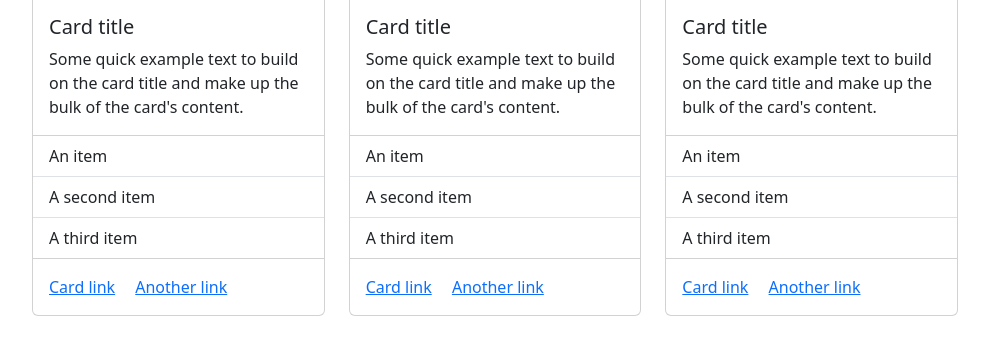
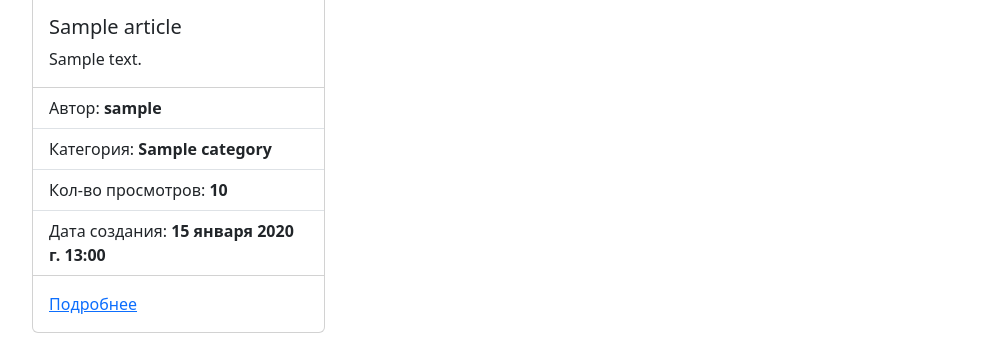
Before and after one commit to Ainz55/django_blog, a Django app: page / in a window 1280 px wide. Shown: the part 324-662 px from the top of the page, without its empty margins (240-1229 px from the left). Run offline with Django 5.2, Linux system fonts and the light colour scheme; tables that the repository leaves empty hold one stand-in row (values such as "Sample post"); grey boxes marked "Sample" are stand-in pictures.

Commit message:
added article model displayed articles on home page customized admin for article

```diff
--- a/blog/blog/urls.py
+++ b/blog/blog/urls.py
@@ -25,4 +25,4 @@ urlpatterns = [
 ]
 
 if settings.DEBUG:
-    urlpatterns += static(settings.MEDIA_URL, documents_root=settings.MEDIA_ROOT)
+    urlpatterns += static(settings.MEDIA_URL, document_root=settings.MEDIA_ROOT)
--- a/blog/web_site/models.py
+++ b/blog/web_site/models.py
@@ -1,4 +1,5 @@
 from django.db import models
+from django.contrib.auth.models import User
 
 # Create your models here.
 
@@ -8,3 +9,26 @@ class Category(models.Model):
 
     def __str__(self):
         return self.name
+
+    class Meta:
+        verbose_name = "Категория" # Единственное число
+        verbose_name_plural = "Категории" # Множественное число
+
+
+class Article(models.Model):
+    title = models.CharField(verbose_name="Заголовок статьи", max_length=155, unique=True)
+    short_description = models.TextField(verbose_name="Краткое описание", max_length=255)
+    full_description = models.TextField(verbose_name="Полное описание")
+    photo = models.ImageField(verbose_name="Фото", upload_to="photos/articles/")
+    views = models.IntegerField(verbose_name="Количество просмотров", default=0)
+    created_at = models.DateTimeField(verbose_name="Дата создания", auto_now_add=True)
+    update_at = models.DateTimeField(verbose_name="Дата обновления", auto_now=True)
+    author = models.ForeignKey(User, on_delete=models.CASCADE, verbose_name="Автор", related_name="articles")
+    category = models.ForeignKey(Category, on_delete=models.CASCADE, verbose_name="Категория", related_name="articles")
+
+    def __str__(self):
+        return self.title
+
+    class Meta:
+        verbose_name = "Статья"
+        verbose_name_plural = "Статьи"
--- a/blog/web_site/templates/web_site/index.html
+++ b/blog/web_site/templates/web_site/index.html
@@ -6,120 +6,39 @@
 {% endblock title %}
 
 {% block content %}
+
+
 <div class="row row-gap-4">
+    {% for article in articles %}
     <div class="col-4">
         <div class="card">
-            <img src="..." class="card-img-top" alt="...">
+            {% if article.photo %}
+            <img src="{{ article.photo.url }}" class="card-img-top" alt="...">
+            {% endif %}
             <div class="card-body">
-                <h5 class="card-title">Card title</h5>
-                <p class="card-text">Some quick example text to build on the card title and make up the bulk of the
-                    card's content.</p>
+                <h5 class="card-title">{{ article.title }}</h5>
+                <p class="card-text">{{ article.short_description }}</p>
             </div>
             <ul class="list-group list-group-flush">
-                <li class="list-group-item">An item</li>
-                <li class="list-group-item">A second item</li>
-                <li class="list-group-item">A third item</li>
+                <li class="list-group-item">
+                    Автор: <b>{{ article.author }}</b>
+                </li>
+                <li class="list-group-item">
+                    Категория: <b>{{ article.category }}</b>
+                </li>
+                <li class="list-group-item">
+                    Кол-во просмотров: <b>{{ article.views }}</b>
+                </li>
+                <li class="list-group-item">
+                    Дата создания: <b>{{ article.created_at }}</b>
+                </li>
             </ul>
             <div class="card-body">
-                <a href="#" class="card-link">Card link</a>
-                <a href="#" class="card-link">Another link</a>
+                <a href="#" class="card-link">Подробнее</a>
             </div>
         </div>
     </div>
-    <div class="col-4">
-        <div class="card">
-            <img src="..." class="card-img-top" alt="...">
-            <div class="card-body">
-                <h5 class="card-title">Card title</h5>
-                <p class="card-text">Some quick example text to build on the card title and make up the bulk of the
-                    card's content.</p>
-            </div>
-            <ul class="list-group list-group-flush">
-                <li class="list-group-item">An item</li>
-                <li class="list-group-item">A second item</li>
-                <li class="list-group-item">A third item</li>
-            </ul>
-            <div class="card-body">
-                <a href="#" class="card-link">Card link</a>
-                <a href="#" class="card-link">Another link</a>
-            </div>
-        </div>
-    </div>
-    <div class="col-4">
-        <div class="card">
-            <img src="..." class="card-img-top" alt="...">
-            <div class="card-body">
-                <h5 class="card-title">Card title</h5>
-                <p class="card-text">Some quick example text to build on the card title and make up the bulk of the
-                    card's content.</p>
-            </div>
-            <ul class="list-group list-group-flush">
-                <li class="list-group-item">An item</li>
-                <li class="list-group-item">A second item</li>
-                <li class="list-group-item">A third item</li>
-            </ul>
-            <div class="card-body">
-                <a href="#" class="card-link">Card link</a>
-                <a href="#" class="card-link">Another link</a>
-            </div>
-        </div>
-    </div>
-    <div class="col-4">
-        <div class="card">
-            <img src="..." class="card-img-top" alt="...">
-            <div class="card-body">
-                <h5 class="card-title">Card title</h5>
-                <p class="card-text">Some quick example text to build on the card title and make up the bulk of the
-                    card's content.</p>
-            </div>
-            <ul class="list-group list-group-flush">
-                <li class="list-group-item">An item</li>
-                <li class="list-group-item">A second item</li>
-                <li class="list-group-item">A third item</li>
-            </ul>
-            <div class="card-body">
-                <a href="#" class="card-link">Card link</a>
-                <a href="#" class="card-link">Another link</a>
-            </div>
-        </div>
-    </div>
-    <div class="col-4">
-        <div class="card">
-            <img src="..." class="card-img-top" alt="...">
-            <div class="card-body">
-                <h5 class="card-title">Card title</h5>
-                <p class="card-text">Some quick example text to build on the card title and make up the bulk of the
-                    card's content.</p>
-            </div>
-            <ul class="list-group list-group-flush">
-                <li class="list-group-item">An item</li>
-                <li class="list-group-item">A second item</li>
-                <li class="list-group-item">A third item</li>
-            </ul>
-            <div class="card-body">
-                <a href="#" class="card-link">Card link</a>
-                <a href="#" class="card-link">Another link</a>
-            </div>
-        </div>
-    </div>
-    <div class="col-4">
-        <div class="card">
-            <img src="..." class="card-img-top" alt="...">
-            <div class="card-body">
-                <h5 class="card-title">Card title</h5>
-                <p class="card-text">Some quick example text to build on the card title and make up the bulk of the
-                    card's content.</p>
-            </div>
-            <ul class="list-group list-group-flush">
-                <li class="list-group-item">An item</li>
-                <li class="list-group-item">A second item</li>
-                <li class="list-group-item">A third item</li>
-            </ul>
-            <div class="card-body">
-                <a href="#" class="card-link">Card link</a>
-                <a href="#" class="card-link">Another link</a>
-            </div>
-        </div>
-    </div>
+    {% endfor %}
+
 </div>
 {% endblock content %}
--- a/blog/web_site/views.py
+++ b/blog/web_site/views.py
@@ -1,7 +1,12 @@
 from django.shortcuts import render, HttpResponse
+from .models import Article
 
 # Create your views here.
 
 
 def home_view(request):
-    return render(request, 'web_site/index.html')
+    articles = Article.objects.all()
+    context = {
+        "articles": articles
+    }
+    return render(request, 'web_site/index.html', context)
```
Also changed, not shown: blog/web_site/admin.py (+11 -1 lines), blog/web_site/migrations/0002_alter_category_options_article.py (added).
